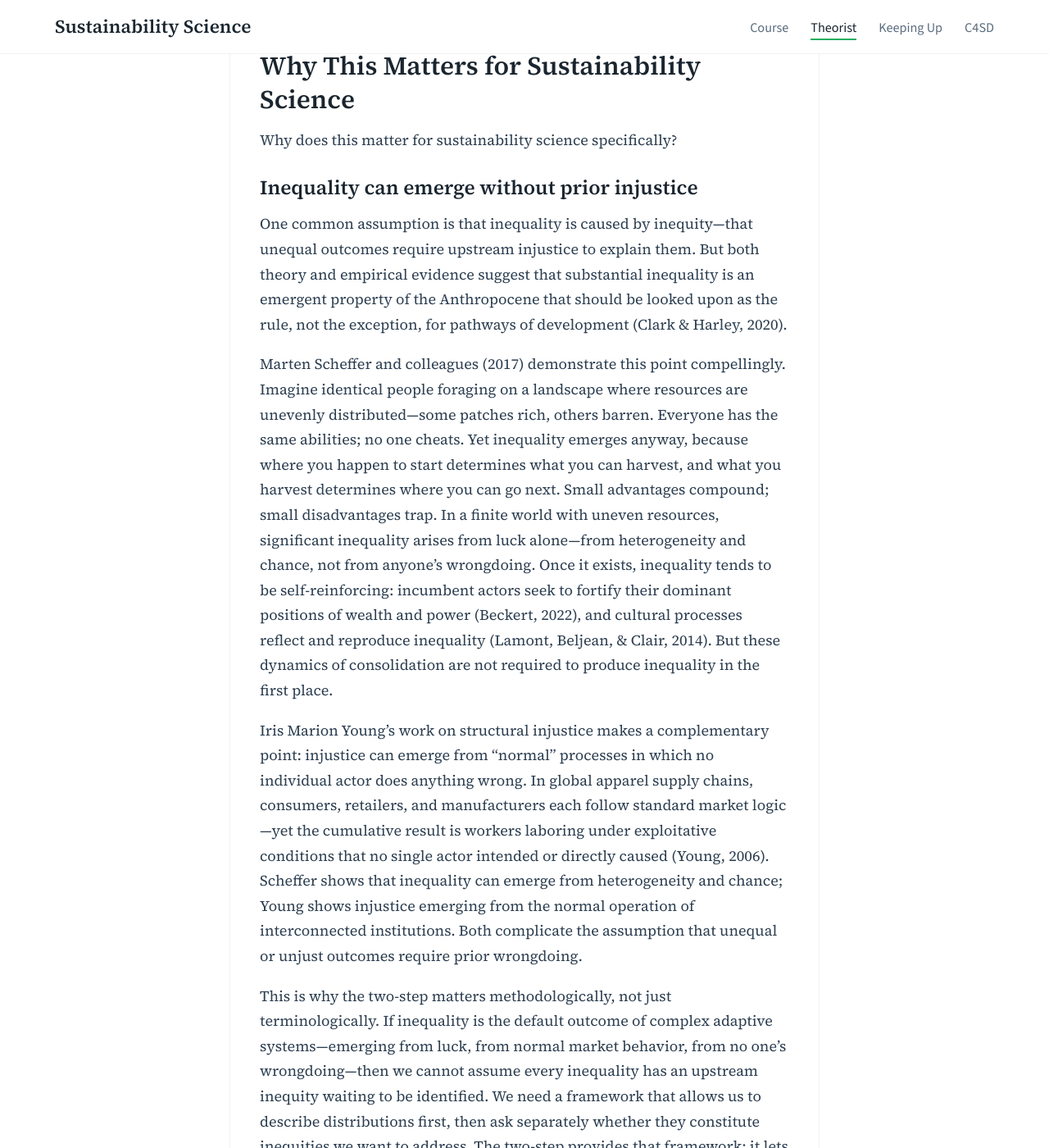
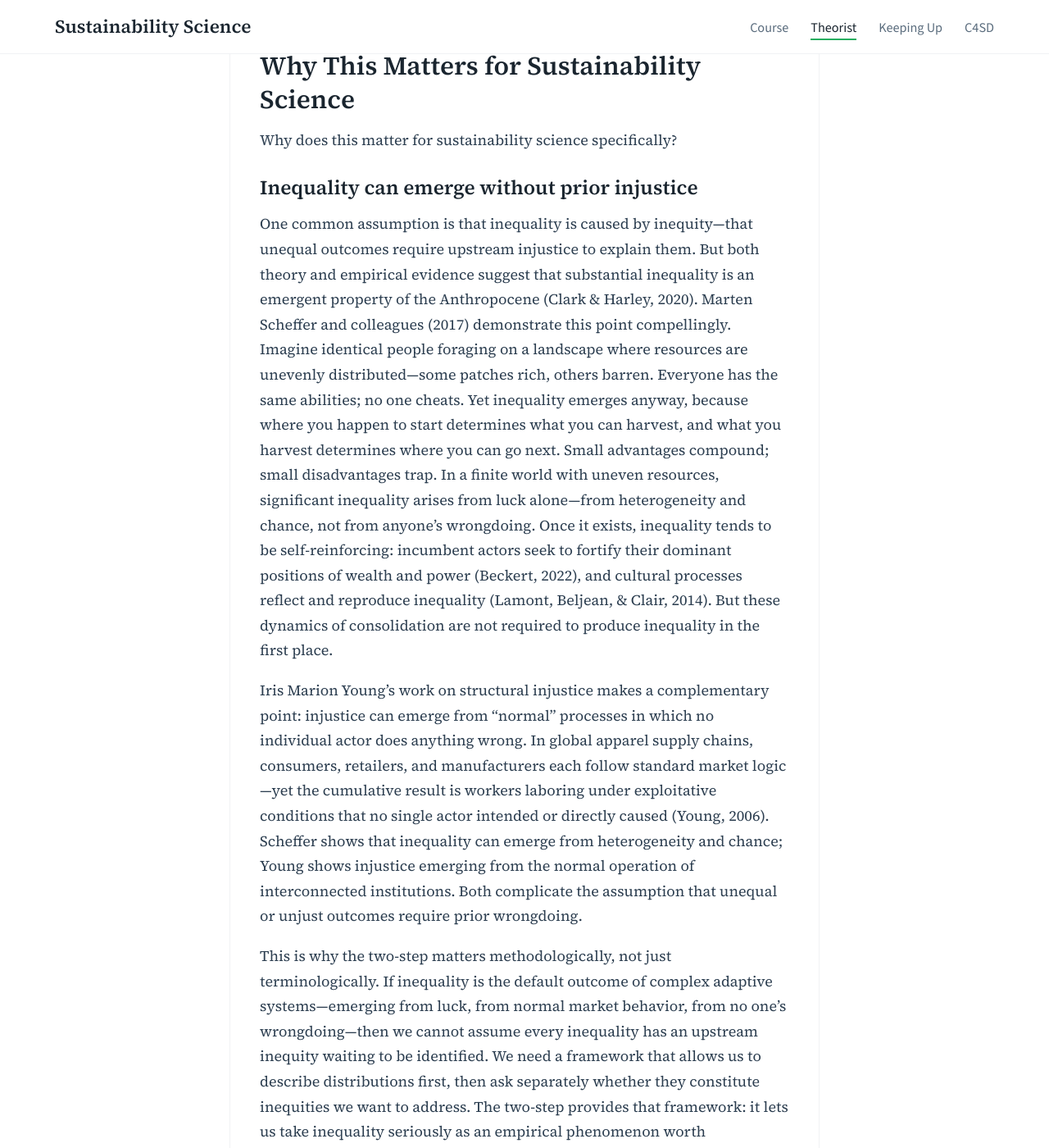
Before and after one commit to agharley/sustsci, a Jekyll site: the page built from blog/_posts/2026-01-01-inequality-inequity.md, in a window 1280 px wide and 1400 px high, scrolled down 12413 px. Shown: the whole window at 82% size. Built offline with Jekyll 4.4.1, drawn with Linux system fonts in a browser that asks for light colours.

Commit message:
Update 2026-01-01-inequality-inequity.md

```diff
--- a/blog/_posts/2026-01-01-inequality-inequity.md
+++ b/blog/_posts/2026-01-01-inequality-inequity.md
@@ -150,9 +150,7 @@ Why does this matter for sustainability science specifically?
 
 ### Inequality can emerge without prior injustice
 
-One common assumption is that inequality is caused by inequity—that unequal outcomes require upstream injustice to explain them. But both theory and empirical evidence suggest that substantial inequality is an emergent property of the Anthropocene that should be looked upon as the rule, not the exception, for pathways of development (Clark & Harley, 2020).
-
-Marten Scheffer and colleagues (2017) demonstrate this point compellingly. Imagine identical people foraging on a landscape where resources are unevenly distributed—some patches rich, others barren. Everyone has the same abilities; no one cheats. Yet inequality emerges anyway, because where you happen to start determines what you can harvest, and what you harvest determines where you can go next. Small advantages compound; small disadvantages trap. In a finite world with uneven resources, significant inequality arises from luck alone—from heterogeneity and chance, not from anyone's wrongdoing. Once it exists, inequality tends to be self-reinforcing: incumbent actors seek to fortify their dominant positions of wealth and power (Beckert, 2022), and cultural processes reflect and reproduce inequality (Lamont, Beljean, & Clair, 2014). But these dynamics of consolidation are not required to produce inequality in the first place.
+One common assumption is that inequality is caused by inequity—that unequal outcomes require upstream injustice to explain them. But both theory and empirical evidence suggest that substantial inequality is an emergent property of the Anthropocene (Clark & Harley, 2020). Marten Scheffer and colleagues (2017) demonstrate this point compellingly. Imagine identical people foraging on a landscape where resources are unevenly distributed—some patches rich, others barren. Everyone has the same abilities; no one cheats. Yet inequality emerges anyway, because where you happen to start determines what you can harvest, and what you harvest determines where you can go next. Small advantages compound; small disadvantages trap. In a finite world with uneven resources, significant inequality arises from luck alone—from heterogeneity and chance, not from anyone's wrongdoing. Once it exists, inequality tends to be self-reinforcing: incumbent actors seek to fortify their dominant positions of wealth and power (Beckert, 2022), and cultural processes reflect and reproduce inequality (Lamont, Beljean, & Clair, 2014). But these dynamics of consolidation are not required to produce inequality in the first place.
 
 Iris Marion Young's work on structural injustice makes a complementary point: injustice can emerge from "normal" processes in which no individual actor does anything wrong. In global apparel supply chains, consumers, retailers, and manufacturers each follow standard market logic—yet the cumulative result is workers laboring under exploitative conditions that no single actor intended or directly caused (Young, 2006). Scheffer shows that inequality can emerge from heterogeneity and chance; Young shows injustice emerging from the normal operation of interconnected institutions. Both complicate the assumption that unequal or unjust outcomes require prior wrongdoing.
 
```
